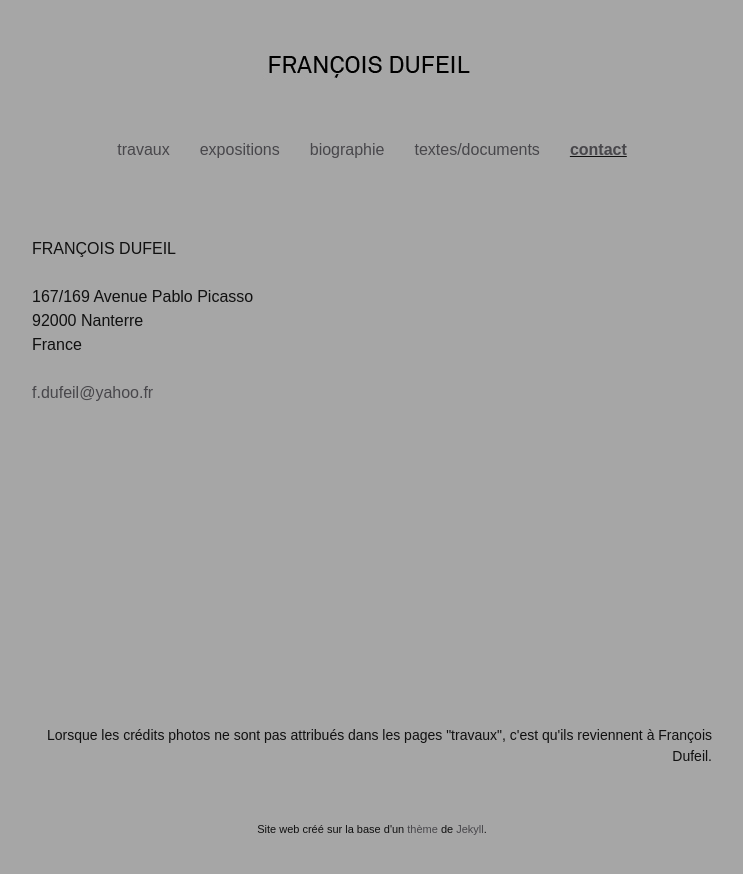
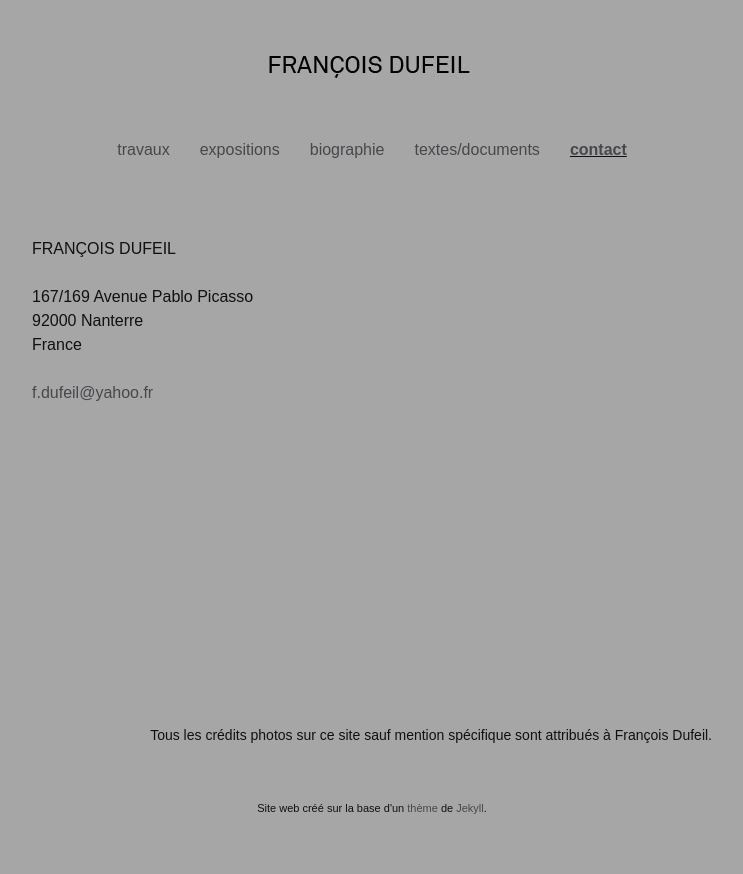
Before and after one commit to Mariecie/Mariecie.github.io, a Jekyll site: the page built from contact.md, in a window 1280 px wide. Shown: the top 874 px of the page, without its empty margins (268-1011 px from the left). Built offline with Jekyll 4.4.1, drawn with Linux system fonts in a browser that asks for light colours.

Commit message:
crédits photos

```diff
--- a/_includes/footer.html
+++ b/_includes/footer.html
@@ -3,7 +3,7 @@
   <div class="wrapper">
 
 <p style="text-align:right; font-size: 14px;">
-Lorsque les crédits photos ne sont pas attribués dans les pages "travaux", c'est qu'ils reviennent à François Dufeil.
+Tous les crédits photos sur ce site sauf mention spécifique sont attribués à François Dufeil.
 </p>
 <p>&nbsp;</p>
 <p class="body"style="text-align:center; font-size: 11px;">
```
